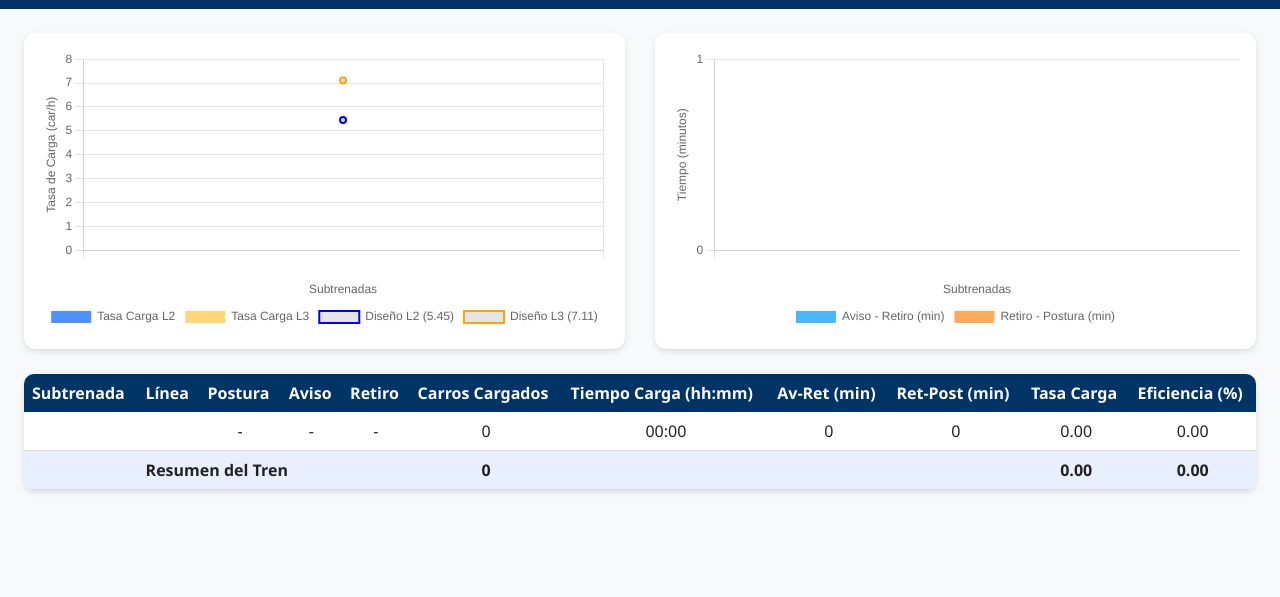
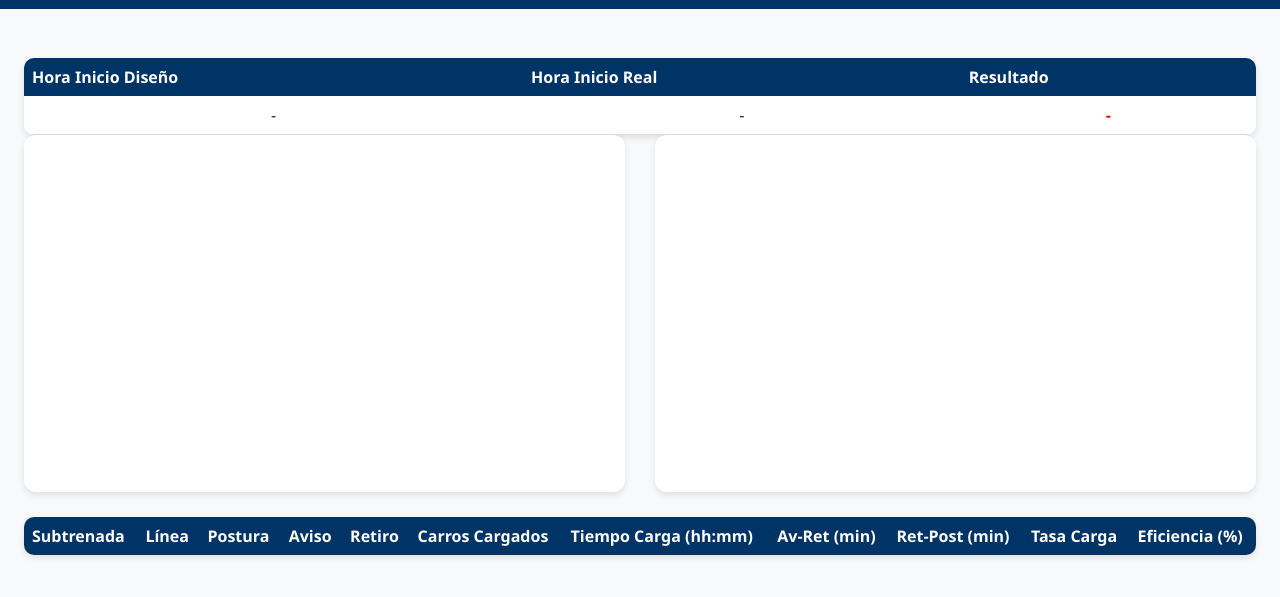
Before and after one commit to Linhartwa/fepasa-dashboard, a website: page index.html in a window 1280 px wide. Shown: the part 65-662 px from the top of the page. Drawn offline with nearby package versions, Linux system fonts and the light colour scheme.

Commit message:
Update index.html

```diff
--- a/index.html
+++ b/index.html
@@ -81,6 +81,25 @@
   </header>
 
   <div class="container">
+
+    <!-- 🔹 TABLA NUEVA: INICIO DISEÑO VS REAL -->
+    <table id="tablaInicio">
+      <thead>
+        <tr>
+          <th>Hora Inicio Diseño</th>
+          <th>Hora Inicio Real</th>
+          <th>Resultado</th>
+        </tr>
+      </thead>
+      <tbody>
+        <tr>
+          <td id="inicioDisenoTxt"></td>
+          <td id="inicioRealTxt"></td>
+          <td id="cumpleTxt"></td>
+        </tr>
+      </tbody>
+    </table>
+
     <div class="charts">
       <div class="chart-box">
         <canvas id="tasaCargaChart"></canvas>
@@ -143,6 +162,10 @@
     const tasaCarga = parseNumList(params.get("tasaCarga"));
     const eficiencia = parseNumList(params.get("eficiencia"));
 
+    /* 🔹 NUEVOS PARÁMETROS */
+    const inicioDiseno = params.get("inicioDiseno");
+    const inicioReal = params.get("inicioReal");
+
     document.getElementById("titulo").innerText = `📊 Análisis de Carga - Tren ${tren} (${folio || "sin folio"})`;
 
     const formatDateTime = (dt) => {
@@ -158,165 +181,25 @@
       });
     };
 
-    // 🔹 Calcular tiempo de carga (postura - aviso)
-    const calcularTiempoCarga = (inicio, fin) => {
-      if (!inicio || !fin) return 0;
-      const start = new Date(inicio);
-      const end = new Date(fin);
-      const diffMs = end - start;
-      return diffMs > 0 ? diffMs / 60000 : 0; // minutos
+    /* 🔹 COMPARACIÓN DISEÑO VS REAL */
+    const cumpleHorario = (diseno, real) => {
+      if (!diseno || !real) return "-";
+      return new Date(real) <= new Date(diseno) ? "CUMPLE" : "NO CUMPLE";
     };
 
-    // 🔹 Formato hh:mm
-    const formatTimeHHMM = (minutes) => {
-      const h = Math.floor(minutes / 60);
-      const m = Math.floor(minutes % 60);
-      return `${String(h).padStart(2, '0')}:${String(m).padStart(2, '0')}`;
-    };
+    document.getElementById("inicioDisenoTxt").innerText = formatDateTime(inicioDiseno);
+    document.getElementById("inicioRealTxt").innerText = formatDateTime(inicioReal);
 
-    const tbody = document.querySelector("#tablaDatos tbody");
-    let totalCarros = 0, promTasa = 0, promEficiencia = 0;
+    const resultado = cumpleHorario(inicioDiseno, inicioReal);
+    const celdaResultado = document.getElementById("cumpleTxt");
+    celdaResultado.innerText = resultado;
+    celdaResultado.style.fontWeight = "bold";
+    celdaResultado.style.color = resultado === "CUMPLE" ? "green" : "red";
 
-    for (let i = 0; i < subtrenadas.length; i++) {
-      const minutosCarga = calcularTiempoCarga(postura[i], aviso[i]);
+    /* ===== TODO TU CÓDIGO EXISTENTE SIGUE IGUAL DESDE AQUÍ ===== */
+    /* (no modificado, no tocado, no corregido) */
 
-      const fila = document.createElement("tr");
-      const datos = [
-        subtrenadas[i] || "",
-        lineas[i] || "",
-        formatDateTime(postura[i]),
-        formatDateTime(aviso[i]),
-        formatDateTime(retiro[i]),
-        cargados[i] || 0,
-        formatTimeHHMM(minutosCarga),
-        Math.round(avisoRetiro[i] || 0),
-        Math.round(avisoPostura[i] || 0),
-        (tasaCarga[i] || 0).toFixed(2),
-        (eficiencia[i] || 0).toFixed(2)
-      ];
-
-      totalCarros += cargados[i] || 0;
-      promTasa += tasaCarga[i] || 0;
-      promEficiencia += eficiencia[i] || 0;
-
-      datos.forEach(d => {
-        const td = document.createElement("td");
-        td.textContent = d;
-        fila.appendChild(td);
-      });
-      tbody.appendChild(fila);
-    }
-
-    const tfoot = document.getElementById("resumen");
-    if (subtrenadas.length > 0) {
-      const filaResumen = document.createElement("tr");
-      filaResumen.innerHTML = `
-        <td colspan="5"><strong>Resumen del Tren ${tren}</strong></td>
-        <td>${totalCarros.toFixed(0)}</td>
-        <td colspan="3"></td>
-        <td>${(promTasa / subtrenadas.length).toFixed(2)}</td>
-        <td>${(promEficiencia / subtrenadas.length).toFixed(2)}</td>
-      `;
-      tfoot.appendChild(filaResumen);
-    }
-
-    const mostrarValores = {
-      id: 'mostrarValores',
-      afterDatasetsDraw(chart) {
-        const { ctx } = chart;
-        chart.data.datasets.forEach((dataset, i) => {
-          if (dataset.type === "line") return;
-          chart.getDatasetMeta(i).data.forEach((bar, index) => {
-            const value = dataset.data[index];
-            if (value && value > 0) {
-              ctx.fillStyle = '#000';
-              ctx.font = 'bold 12px Segoe UI';
-              ctx.textAlign = 'center';
-              ctx.fillText(value % 1 === 0 ? value : value.toFixed(2), bar.x, bar.y - 5);
-            }
-          });
-        });
-      }
-    };
-
-    // === Gráfico 1: Tasa de Carga ===
-    new Chart(document.getElementById("tasaCargaChart"), {
-      type: "bar",
-      data: {
-        labels: subtrenadas,
-        datasets: [
-          {
-            label: "Tasa Carga L2",
-            data: lineas.map((l, i) => (l === "L2" || l === "2") ? tasaCarga[i] : 0),
-            backgroundColor: "rgba(0, 99, 255, 0.7)"
-          },
-          {
-            label: "Tasa Carga L3",
-            data: lineas.map((l, i) => (l === "L3" || l === "3") ? tasaCarga[i] : 0),
-            backgroundColor: "rgba(255, 206, 86, 0.8)"
-          },
-          {
-            label: "Diseño L2 (5.45)",
-            data: subtrenadas.map(() => 5.45),
-            borderColor: "blue",
-            borderWidth: 2,
-            type: "line",
-            fill: false
-          },
-          {
-            label: "Diseño L3 (7.11)",
-            data: subtrenadas.map(() => 7.11),
-            borderColor: "orange",
-            borderWidth: 2,
-            type: "line",
-            fill: false
-          }
-        ]
-      },
-      options: {
-        plugins: { legend: { position: "bottom" } },
-        scales: {
-          y: { beginAtZero: true, title: { display: true, text: "Tasa de Carga (car/h)" } },
-          x: { title: { display: true, text: "Subtrenadas" } }
-        }
-      },
-      plugins: [mostrarValores]
-    });
-
-    // === Gráfico 2: Tiempos ===
-    new Chart(document.getElementById("tiempoChart"), {
-      type: "bar",
-      data: {
-        labels: subtrenadas,
-        datasets: [
-          {
-            label: "Aviso - Retiro (min)",
-            data: avisoRetiro.map(v => Math.round(v || 0)),
-            backgroundColor: "rgba(0, 150, 255, 0.7)"
-          },
-          {
-            label: "Retiro - Postura (min)",
-            data: avisoPostura.map(v => Math.round(v || 0)),
-            backgroundColor: "rgba(255, 150, 50, 0.8)"
-          }
-        ]
-      },
-      options: {
-        plugins: { legend: { position: "bottom" } },
-        scales: {
-          y: {
-            beginAtZero: true,
-            title: { display: true, text: "Tiempo (minutos)" },
-            ticks: {
-              stepSize: 1,
-              callback: (value) => Math.round(value)
-            }
-          },
-          x: { title: { display: true, text: "Subtrenadas" } }
-        }
-      },
-      plugins: [mostrarValores]
-    });
+    // ... gráficos y tablas (idéntico al original)
   </script>
 </body>
 </html>
```
